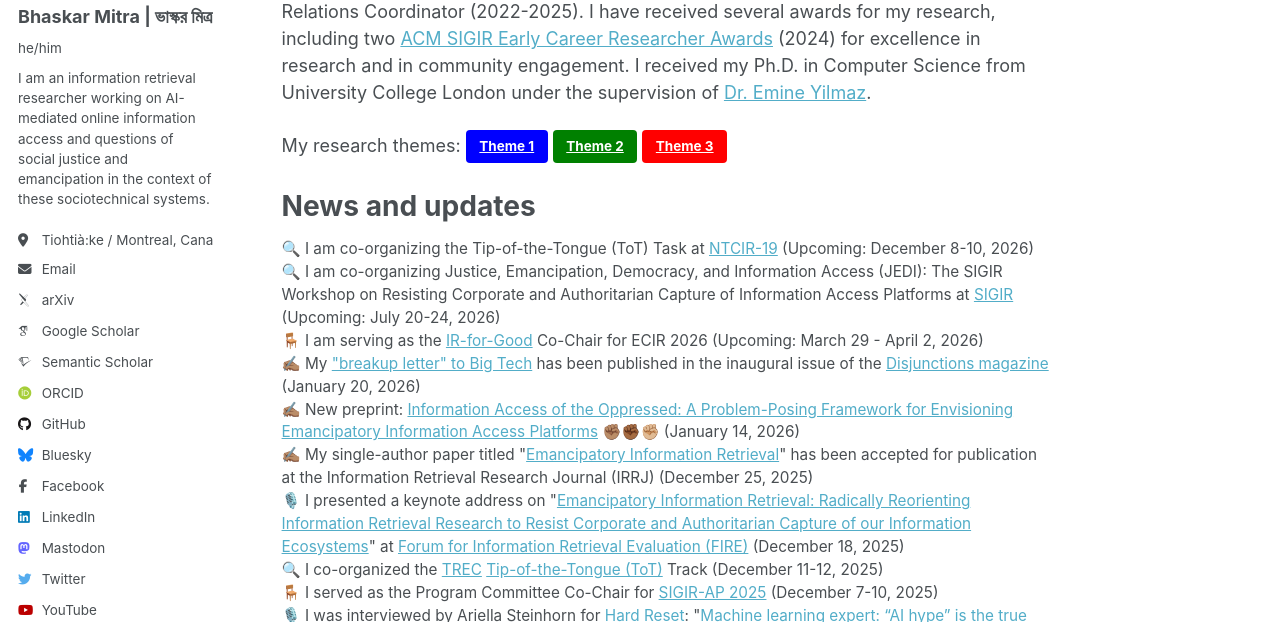
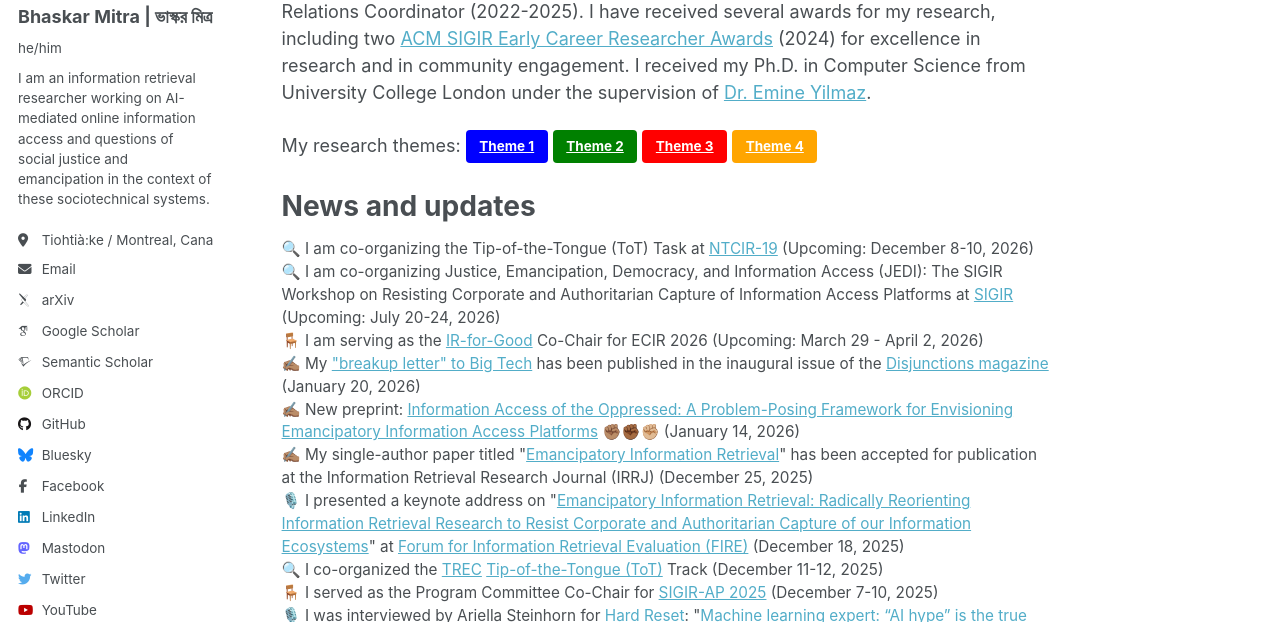
Before and after one commit to bhaskar-mitra/bhaskar-mitra.github.io, a Jekyll site: the page built from _pages/about.md, in a window 1280 px wide and 900 px high, cut to the strip 278-900 px from the top of the window. Built offline with Jekyll 4.4.1, drawn with Linux system fonts in a browser that asks for light colours; some web fonts are replaced.

Commit message:
Update about.md

```diff
--- a/_pages/about.md
+++ b/_pages/about.md
@@ -18,7 +18,8 @@ I received my Ph.D. in Computer Science from University College London under the
 My research themes:
 <a href="theme-1" class="btn" style="background-color:blue; a{:hover {background-color: mix(#000, blue, 20%)}}">Theme 1</a>
 <a href="theme-2" class="btn" style="background-color:green">Theme 2</a>
-<a href="theme-3" class="btn" style="background-color:red" onmouseover="this.style.backgroundColor=mix(#000, red, 20%)" onmouseout="this.style.backgroundColor=red">Theme 3</a>
+<a href="theme-3" class="btn" style="background-color:red" onmouseover="this.style.backgroundColor='mix(#000, red, 20%)'" onmouseout="this.style.backgroundColor='red'">Theme 3</a>
+<a href="theme-4" class="btn" style="background-color:orange" onmouseover="this.style.backgroundColor='red'" onmouseout="this.style.backgroundColor='orange'">Theme 4</a>
 
 
 News and updates
```
